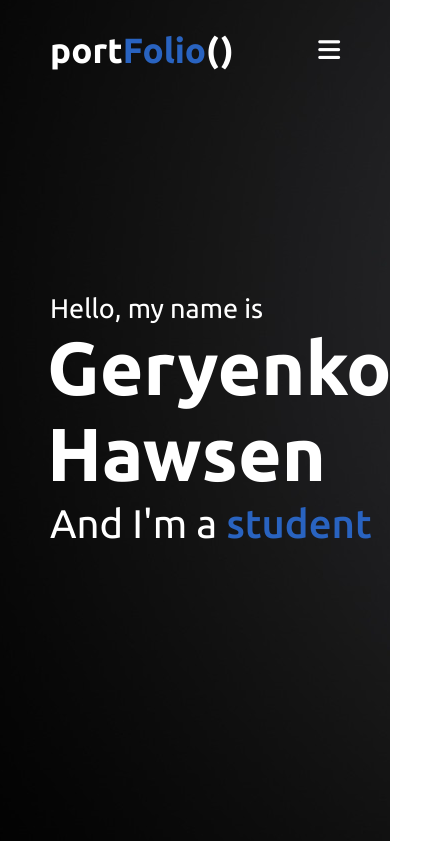
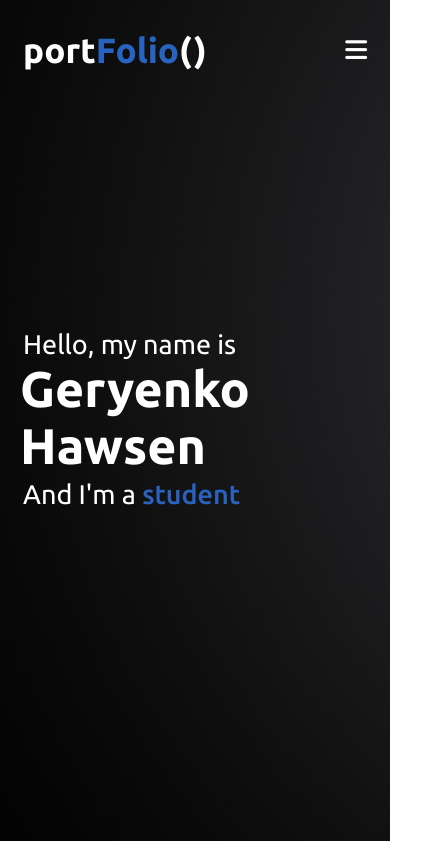
Before and after one commit to geryenkohawsen/portfolio-nobootstrap, a plain HTML site: page index.html in a window 390 px wide. Shown: the top 841 px of the page, 442 px wide, since content can reach past the window. Drawn offline with nearby package versions, Linux system fonts and the light colour scheme.

Commit message:
test media query

```diff
--- a/css/style.css
+++ b/css/style.css
@@ -111,17 +111,18 @@
 }
 
 /* responsive media query */
-@media (max-width: 947px){
-
+@media (max-width: 991px){
     .max-width {
-    max-width: 1300px;
         padding: 0 50px;
-    margin: auto;
     }
 
     .menu-btn {
         display: block;
         z-index: 999;
+    }
+
+    .menu-btn i.active:before{
+        content: "\f00d";
     }
 
     .navbar .menu {
@@ -148,7 +149,39 @@
         display: inline-block;
         margin: 20px 0;
         font-size: 25px;
+    }
+
+    .home .home-content .text-2 {
+        font-size: 70px;
+    }
+
+.home .home-content .text-3 {
+    font-size: 35px;
+}
 
 }
 
+@media (max-width: 768px){
+    .max-width {
+        padding: 0 23px;
     }
+
+    .home .home-content .text-2 {
+        font-size: 60px;
+    }
+
+    .home .home-content .text-3 {
+        font-size: 32px;
+    }
+}
+
+@media (max-width: 600px){
+    .home .home-content .text-2 {
+        font-size: 50px;
+    }
+
+    .home .home-content .text-3 {
+        font-size: 27px;
+    }
+}
+/* responsive media query end */
--- a/js/script.js
+++ b/js/script.js
@@ -10,6 +10,7 @@ $(document).ready(function(){
     // toggle navbar menu script
     $('.menu-btn').click(function(){
         $('.navbar .menu').toggleClass("active");
+        $('.menu-btn i').toggleClass("active");
     });
 
 })
```
Lines whose indentation alone changed are shown as unchanged.
